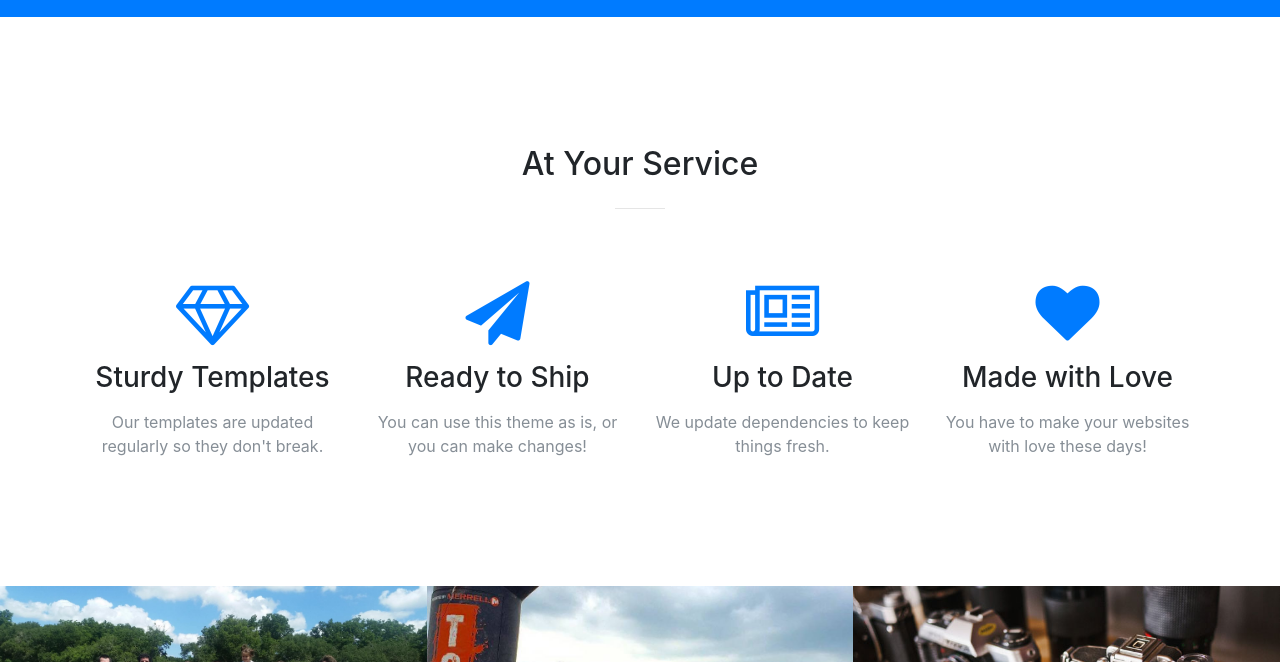
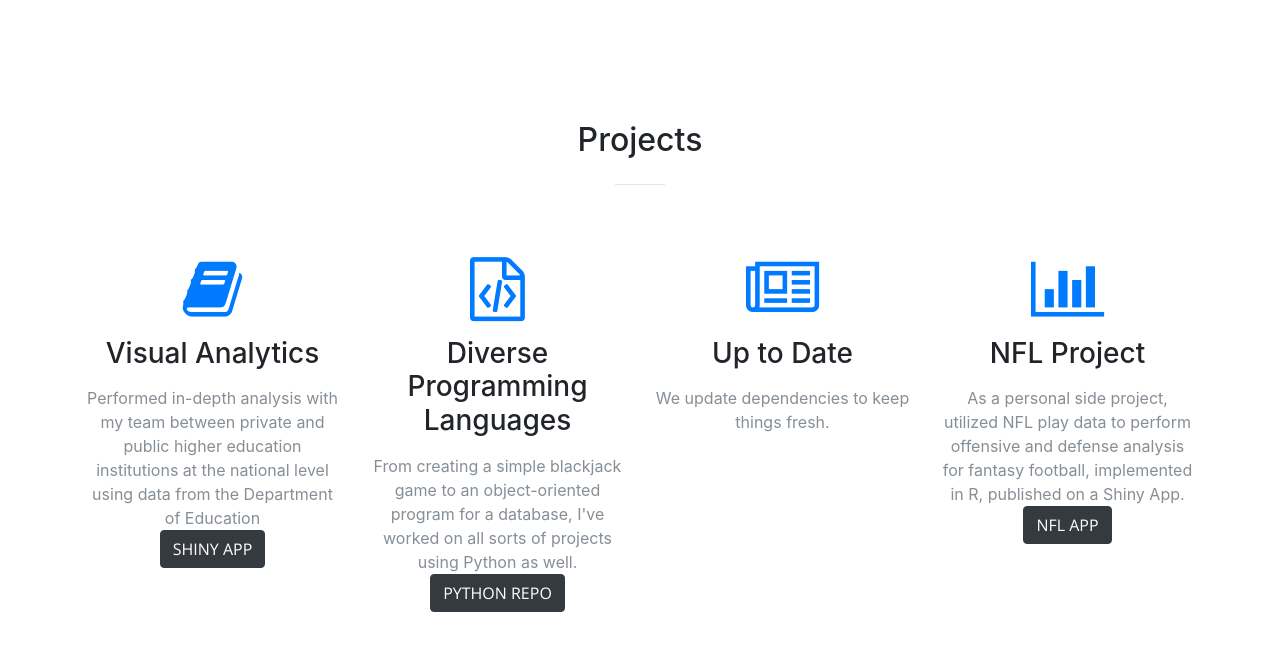
Before and after one commit to jcgonzalez14/jcgonzalez14.github.io, a website with bundled scripts: page index.html in a window 1280 px wide. Shown: the part 1460-2122 px from the top of the page. Built offline with nearby package versions, Linux system fonts and the light colour scheme.

Commit message:
more updates

```diff
--- a/index.html
+++ b/index.html
@@ -64,7 +64,7 @@
             <hr>
           </div>
           <div class="col-lg-8 mx-auto">
-            <p class="text-faded mb-5">My website!</p>
+            <p class="text-faded mb-5">Welcome!</p>
           </div>
         </div>
       </div>
@@ -78,7 +78,7 @@
           <div class="col-lg-8 mx-auto text-center">
             <h2 class="section-heading text-white">Education</h2>
             <hr class="light my-4">
-            <p class="text-faded mb-4">I am currently pursuing a Master's of Science in Data Analytics at the University of Texas at San Antonio. I majored in Economics as an undergrad at the University of Texas at Austin. (Hook em' Horns! \m/)</p>
+            <p class="text-faded mb-4">I am currently pursuing a Master's of Science in Data Analytics at the University of Texas at San Antonio. I majored in Economics as an undergrad at the University of Texas at Austin.</p>
             <a class="btn btn-light btn-xl js-scroll-trigger" href="#services">Projects</a>
           </div>
         </div>
@@ -89,7 +89,7 @@
       <div class="container">
         <div class="row">
           <div class="col-lg-12 text-center">
-            <h2 class="section-heading">At Your Service</h2>
+            <h2 class="section-heading">Projects</h2>
             <hr class="my-4">
           </div>
         </div>
@@ -98,16 +98,18 @@
         <div class="row">
           <div class="col-lg-3 col-md-6 text-center">
             <div class="service-box mt-5 mx-auto">
-              <i class="fa fa-4x fa-diamond text-primary mb-3 sr-icons"></i>
-              <h3 class="mb-3">Sturdy Templates</h3>
-              <p class="text-muted mb-0">Our templates are updated regularly so they don't break.</p>
+              <i class="fa fa-4x fa-book text-primary mb-3 sr-icons"></i>
+              <h3 class="mb-3">Visual Analytics</h3>
+              <p class="text-muted mb-0">Performed in-depth analysis with my team between private and public higher education institutions at the national level using data from the Department of Education</p>
+              <a class="btn btn-dark btn-xl sr-button" href="https://jgonzalez14.shinyapps.io/school/" target="_blank">Shiny App</a>
             </div>
           </div>
           <div class="col-lg-3 col-md-6 text-center">
             <div class="service-box mt-5 mx-auto">
-              <i class="fa fa-4x fa-paper-plane text-primary mb-3 sr-icons"></i>
-              <h3 class="mb-3">Ready to Ship</h3>
-              <p class="text-muted mb-0">You can use this theme as is, or you can make changes!</p>
+              <i class="fa fa-4x fa-file-code-o text-primary mb-3 sr-icons"></i>
+              <h3 class="mb-3">Diverse Programming Languages</h3>
+              <p class="text-muted mb-0">From creating a simple blackjack game to an object-oriented program for a database, I've worked on all sorts of projects using Python as well.</p>
+              <a class="btn btn-dark btn-xl sr-button" href="https://github.com/jcgonzalez14/Python-Code/" target="_blank">Python Repo</a>
             </div>
           </div>
           <div class="col-lg-3 col-md-6 text-center">
@@ -119,9 +121,10 @@
           </div>
           <div class="col-lg-3 col-md-6 text-center">
             <div class="service-box mt-5 mx-auto">
-              <i class="fa fa-4x fa-heart text-primary mb-3 sr-icons"></i>
-              <h3 class="mb-3">Made with Love</h3>
-              <p class="text-muted mb-0">You have to make your websites with love these days!</p>
+              <i class="fa fa-4x fa-bar-chart text-primary mb-3 sr-icons"></i>
+              <h3 class="mb-3">NFL Project</h3>
+              <p class="text-muted mb-0">As a personal side project, utilized NFL play data to perform offensive and defense analysis for fantasy football, implemented in R, published on a Shiny App.</p>
+              <a class="btn btn-dark btn-xl sr-button" href="https://jgonzalez14.shinyapps.io/nflproject/" target="_blank">NFL App</a>
             </div>
           </div>
         </div>
@@ -227,7 +230,6 @@
     <section class="bg-dark text-white">
       <div class="container text-center">
         <h2 class="mb-4">I love to be active whether that'll be playing sports, doing yoga, fitness competitions.</h2>
-        <a class="btn btn-light btn-xl sr-button" href="https://jgonzalez14.shinyapps.io/nflproject/">NFL App</a>
       </div>
     </section>
 
```
